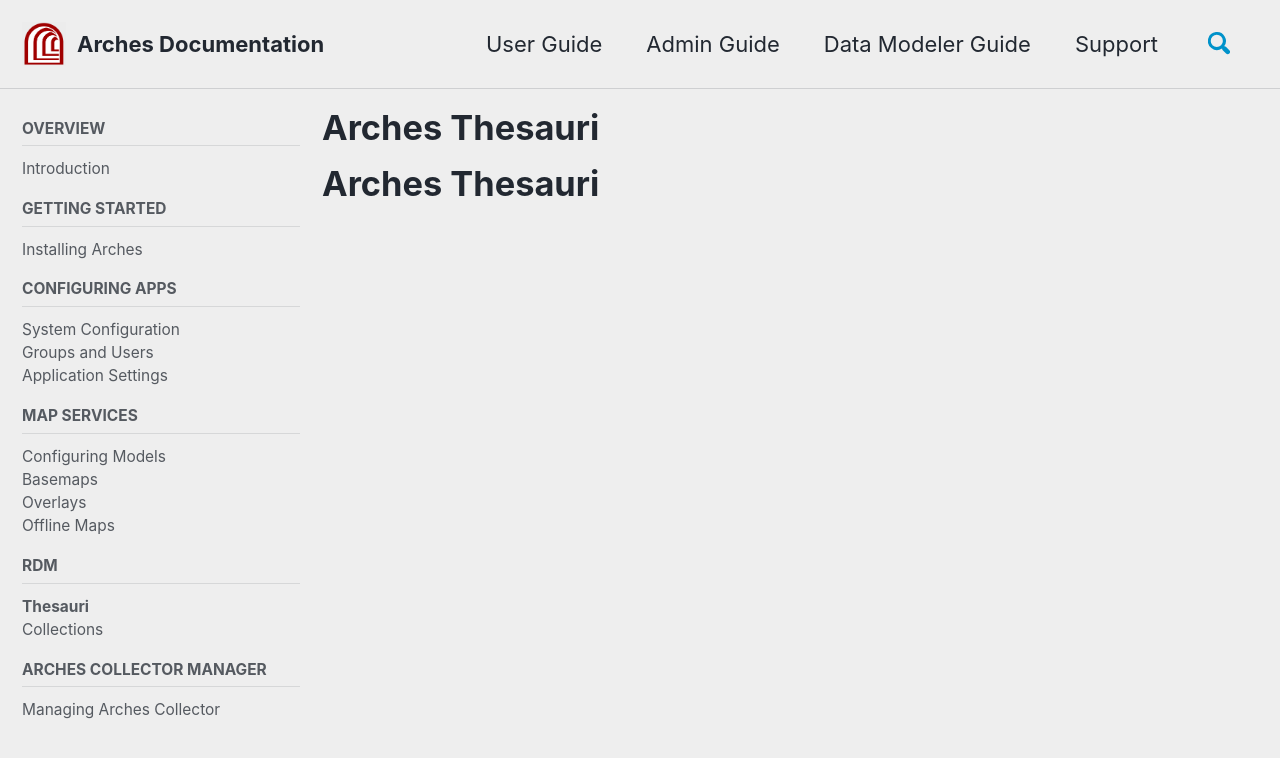
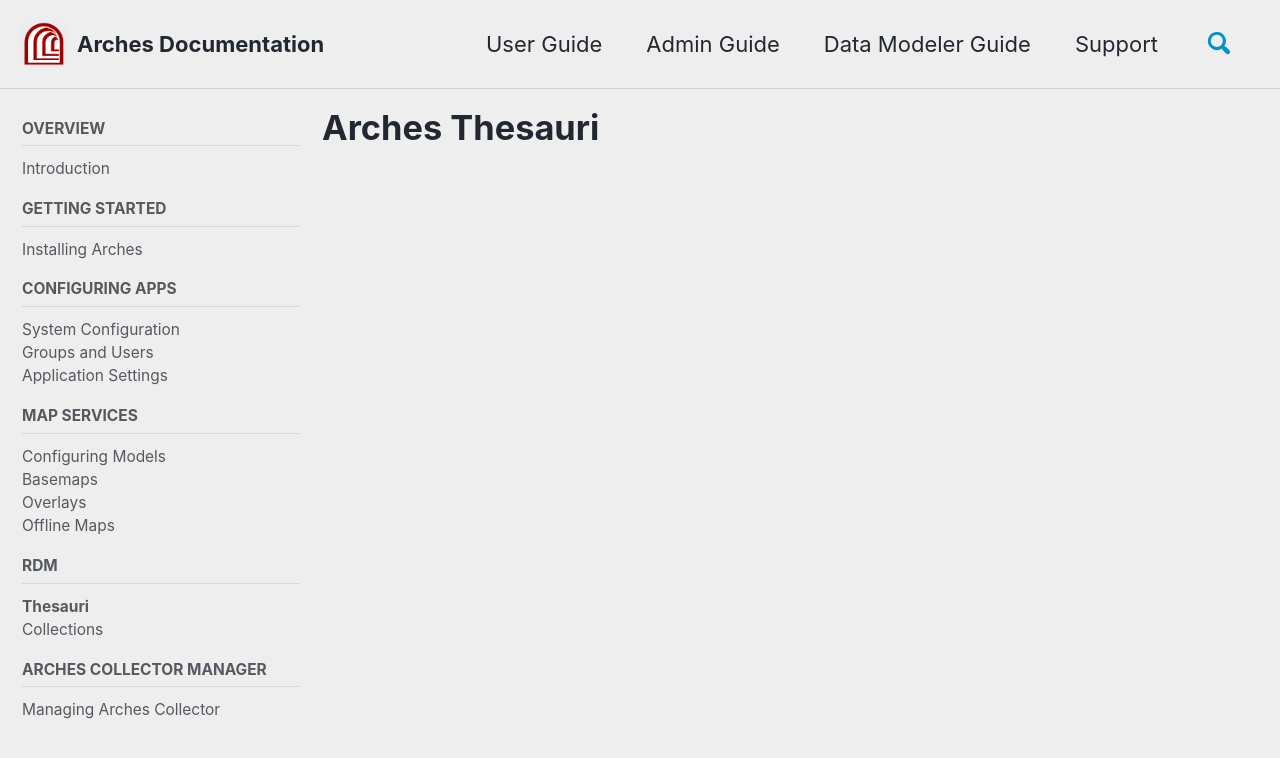
Before and after one commit to fargeo/archesguides, a Jekyll site: the page built from _pages/thesauri.md, in a window 1280 px wide and 900 px high. Shown: the top 758 px of the window. Built offline with Jekyll 4.4.1, drawn with Linux system fonts in a browser that asks for light colours; cached includes are drawn as plain includes; nearby versions of some CDN libraries; our own code applies the rules of GitHub Pages for plain Markdown files.

Commit message:
Update thesauri.md
title in front matter

```diff
--- a/_pages/thesauri.md
+++ b/_pages/thesauri.md
@@ -10,4 +11,3 @@
     values:
       author_profile: false
 ---
-# Arches Thesauri
```
Also changed, not shown: other parts of _pages/thesauri.md (+1 -0 lines).
